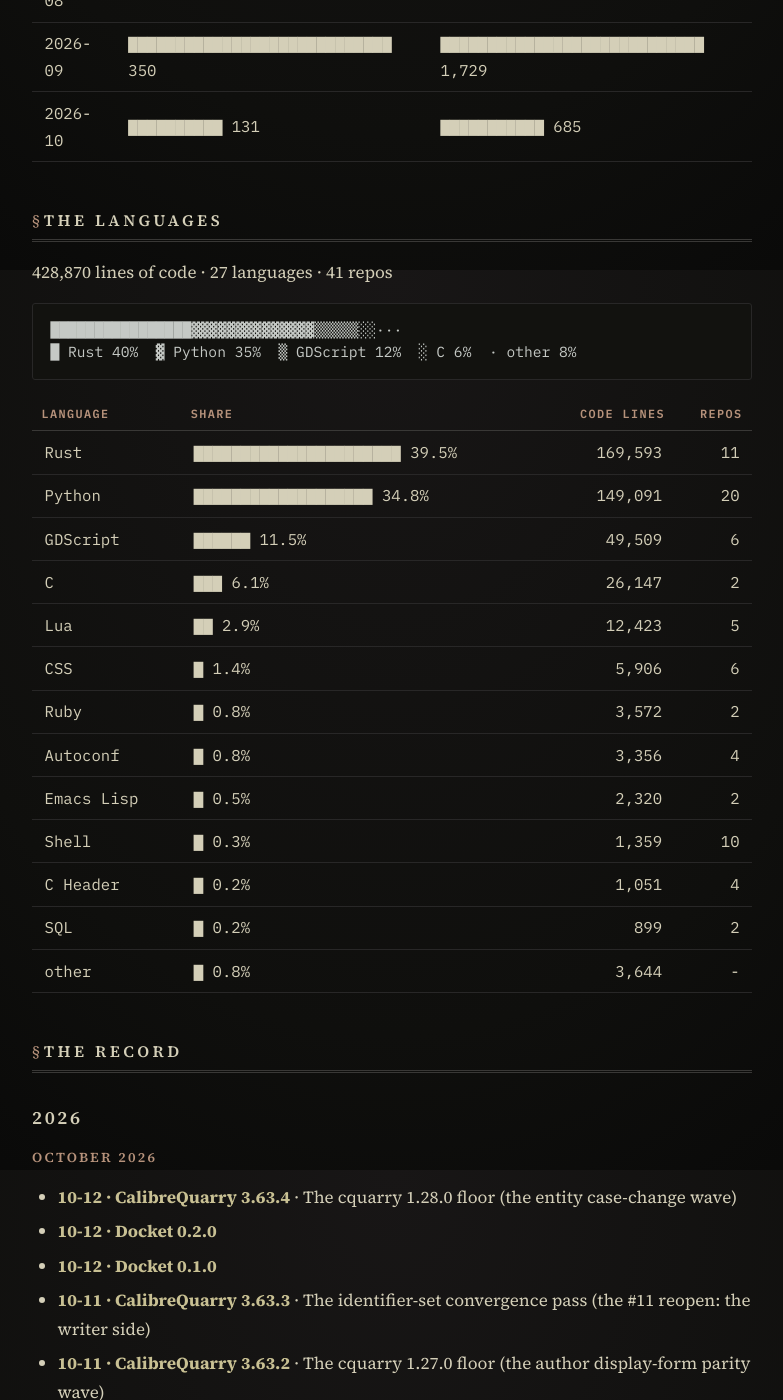
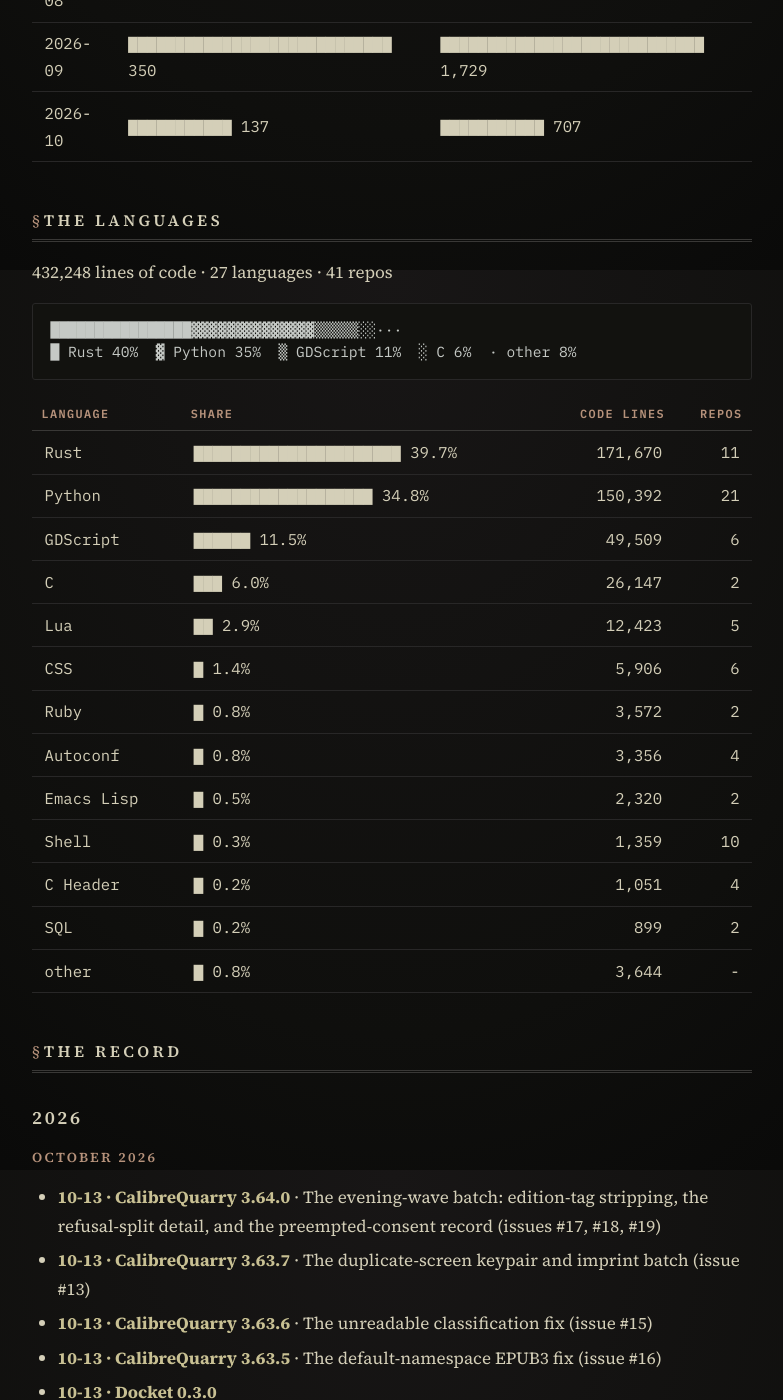
Before and after one commit to VirInvictus/VirInvictus.github.io, a Jekyll site: the page built from patchnotes.md, in a window 1280 px wide and 1400 px high, scrolled down 4230 px. Shown: the whole window, without its empty margins (248-1031 px from the left). Built offline with Jekyll 4.4.1, drawn with Linux system fonts in a browser that asks for light colours; some of the changed text lies outside the part shown.

Commit message:
docs: annals refresh, 2026-10-13

````diff
--- a/patchnotes.md
+++ b/patchnotes.md
@@ -15,9 +15,9 @@ remain canonical; this file is a projection, reproducible with
 
 ## The shape of the work
 
-- **42 repositories tracked · 1489 releases recorded · 4,842 commits, authored by larocque.brandon@gmail.com**
+- **42 repositories tracked · 1495 releases recorded · 4,864 commits, authored by larocque.brandon@gmail.com**
 - Span: 2025-08-10 to 2026-10-13
-- This month (2026-10): 131 releases across 19 repos · 685 commits
+- This month (2026-10): 137 releases across 19 repos · 707 commits
 
 | Repository | Releases | Latest | Last release | Commits | Active since |
 |---|---:|---|---|---:|---|
@@ -25,11 +25,11 @@ remain canonical; this file is a projection, reproducible with
 | Conservatory | 160 | 0.9.1 | 2026-10-11 | 294 | 2026-05-27 |
 | Viaduct | 126 | 4.3.1 | 2026-10-11 | 252 | 2026-04-19 |
 | lattice-music | 107 | 6.4.1 | 2026-10-11 | 337 | 2025-08-10 |
+| CalibreQuarry | 106 | 3.64.0 | 2026-10-13 | 378 | 2026-03-27 |
 | Catagotchi | 104 | 4.51.0 | 2026-09-18 | 166 | 2026-07-10 |
-| CalibreQuarry | 102 | 3.63.4 | 2026-10-12 | 369 | 2026-03-27 |
 | Hearth | 101 | 0.13.68 | 2026-09-15 | 129 | 2026-06-14 |
 | Framework | 97 | 1.0.2 | 2026-09-16 | 170 | 2026-04-06 |
-| bindery-cli | 72 | 0.48.2 | 2026-10-06 | 266 | 2026-06-09 |
+| bindery-cli | 73 | 0.49.0 | 2026-10-13 | 268 | 2026-06-09 |
 | Hermitage | 49 | 1.8.6 | 2026-10-02 | 117 | 2026-04-10 |
 | cquarry | 43 | 1.28.0 | 2026-10-11 | 265 | 2026-08-23 |
 | deadbeef-cui | 40 | 2.0.1 | 2026-10-06 | 192 | 2026-04-09 |
@@ -53,13 +53,13 @@ remain canonical; this file is a projection, reproducible with
 | Foyer | 6 | 0.2.0 | 2026-09-15 | 32 | 2026-07-17 |
 | dragon-agents | 6 | 0.6.0 | 2026-10-05 | 14 | 2026-09-03 |
 | saforums.koplugin | 5 | 0.5.0 | 2026-10-09 | 56 | 2026-10-08 |
-| annals | 4 | 0.1.3 | 2026-10-09 | 20 | 2026-10-09 |
-| Docket | 2 | 0.2.0 | 2026-10-12 | 10 | 2026-10-12 |
+| annals | 4 | 0.1.3 | 2026-10-09 | 21 | 2026-10-09 |
+| Docket | 3 | 0.3.0 | 2026-10-13 | 17 | 2026-10-12 |
 | dragon-themer | 2 | 0.1.0 | 2026-10-07 | 34 | 2026-07-28 |
 | 1-timezone | 0 | - | - | 7 | 2026-07-05 |
 | Coffer | 0 | - | - | 9 | 2026-06-28 |
-| VirInvictus | 0 | - | - | 99 | 2026-06-22 |
-| VirInvictus.github.io | 0 | - | - | 179 | 2026-04-16 |
+| VirInvictus | 0 | - | - | 100 | 2026-06-22 |
+| VirInvictus.github.io | 0 | - | - | 181 | 2026-04-16 |
 | dead-reckoning-bookend-preset | 0 | - | - | 15 | 2026-07-03 |
 | project-void | 0 | - | - | 16 | 2026-04-17 |
 | project-yeschef | 0 | - | - | 6 | 2026-05-23 |
@@ -79,23 +79,23 @@ remain canonical; this file is a projection, reproducible with
 | 2026-07 | ▇▇▇▇▇▇▇▇▇▇▇▇ 154 | ▇▇▇▇▇▇▇▇ 476 |
 | 2026-08 | ▇▇▇▇▇▇▇▇▇▇▇▇▇ 165 | ▇▇▇▇▇▇▇▇▇▇▇▇▇ 776 |
 | 2026-09 | ▇▇▇▇▇▇▇▇▇▇▇▇▇▇▇▇▇▇▇▇▇▇▇▇▇▇▇▇ 350 | ▇▇▇▇▇▇▇▇▇▇▇▇▇▇▇▇▇▇▇▇▇▇▇▇▇▇▇▇ 1,729 |
-| 2026-10 | ▇▇▇▇▇▇▇▇▇▇ 131 | ▇▇▇▇▇▇▇▇▇▇▇ 685 |
+| 2026-10 | ▇▇▇▇▇▇▇▇▇▇▇ 137 | ▇▇▇▇▇▇▇▇▇▇▇ 707 |
 
 ## The languages
 
-428,870 lines of code · 27 languages · 41 repos
+432,248 lines of code · 27 languages · 41 repos
 
 ```
 ████████████████▓▓▓▓▓▓▓▓▓▓▓▓▓▓▒▒▒▒▒░░···
-█ Rust 40%  ▓ Python 35%  ▒ GDScript 12%  ░ C 6%  · other 8%
+█ Rust 40%  ▓ Python 35%  ▒ GDScript 11%  ░ C 6%  · other 8%
 ```
 
 | Language | Share | Code lines | Repos |
 |---|---|---:|---:|
-| Rust | ▇▇▇▇▇▇▇▇▇▇▇▇▇▇▇▇▇▇▇▇▇▇ 39.5% | 169,593 | 11 |
-| Python | ▇▇▇▇▇▇▇▇▇▇▇▇▇▇▇▇▇▇▇ 34.8% | 149,091 | 20 |
+| Rust | ▇▇▇▇▇▇▇▇▇▇▇▇▇▇▇▇▇▇▇▇▇▇ 39.7% | 171,670 | 11 |
+| Python | ▇▇▇▇▇▇▇▇▇▇▇▇▇▇▇▇▇▇▇ 34.8% | 150,392 | 21 |
 | GDScript | ▇▇▇▇▇▇ 11.5% | 49,509 | 6 |
-| C | ▇▇▇ 6.1% | 26,147 | 2 |
+| C | ▇▇▇ 6.0% | 26,147 | 2 |
 | Lua | ▇▇ 2.9% | 12,423 | 5 |
 | CSS | ▇ 1.4% | 5,906 | 6 |
 | Ruby | ▇ 0.8% | 3,572 | 2 |
@@ -112,6 +112,12 @@ remain canonical; this file is a projection, reproducible with
 
 #### October 2026
 
+- **10-13 · CalibreQuarry 3.64.0** · The evening-wave batch: edition-tag stripping, the refusal-split detail, and the preempted-consent record (issues #17, #18, #19)
+- **10-13 · CalibreQuarry 3.63.7** · The duplicate-screen keypair and imprint batch (issue #13)
+- **10-13 · CalibreQuarry 3.63.6** · The unreadable classification fix (issue #15)
+- **10-13 · CalibreQuarry 3.63.5** · The default-namespace EPUB3 fix (issue #16)
+- **10-13 · Docket 0.3.0**
+- **10-13 · bindery-cli 0.49.0** · The single-file repair probe writes nothing (issue #7)
 - **10-12 · CalibreQuarry 3.63.4** · The cquarry 1.28.0 floor (the entity case-change wave)
 - **10-12 · Docket 0.2.0**
 - **10-12 · Docket 0.1.0**
@@ -1257,14 +1263,14 @@ that are not this workspace's work.
 | 2-kobo-style-sleepscreen-banner-prettified | 8 | 0 | 2 | 0 | 6 | 0 |
 | Atrium | 173 | 163 | 0 | 2 | 8 | 1 |
 | AudiobookTools | 6 | 6 | 0 | 0 | 0 | 0 |
-| CalibreQuarry | 102 | 102 | 0 | 0 | 0 | 0 |
+| CalibreQuarry | 106 | 106 | 0 | 0 | 0 | 0 |
 | Carrel | 20 | 20 | 0 | 0 | 0 | 0 |
 | Carrel-calibre-web | 19 | 18 | 0 | 1 | 0 | 0 |
 | Catagotchi | 104 | 104 | 0 | 0 | 0 | 0 |
 | Coffer | 0 | 0 | 0 | 0 | 0 | 0 |
 | Colophon | 33 | 33 | 0 | 0 | 0 | 0 |
 | Conservatory | 160 | 13 | 2 | 54 | 91 | 0 |
-| Docket | 2 | 2 | 0 | 0 | 0 | 0 |
+| Docket | 3 | 3 | 0 | 0 | 0 | 0 |
 | Foyer | 6 | 3 | 0 | 0 | 3 | 0 |
 | Framework | 97 | 97 | 0 | 0 | 0 | 2 |
 | Haveli | 28 | 0 | 4 | 0 | 24 | 0 |
````
Also changed, not shown: other parts of patchnotes.md (+1 -1 lines).
